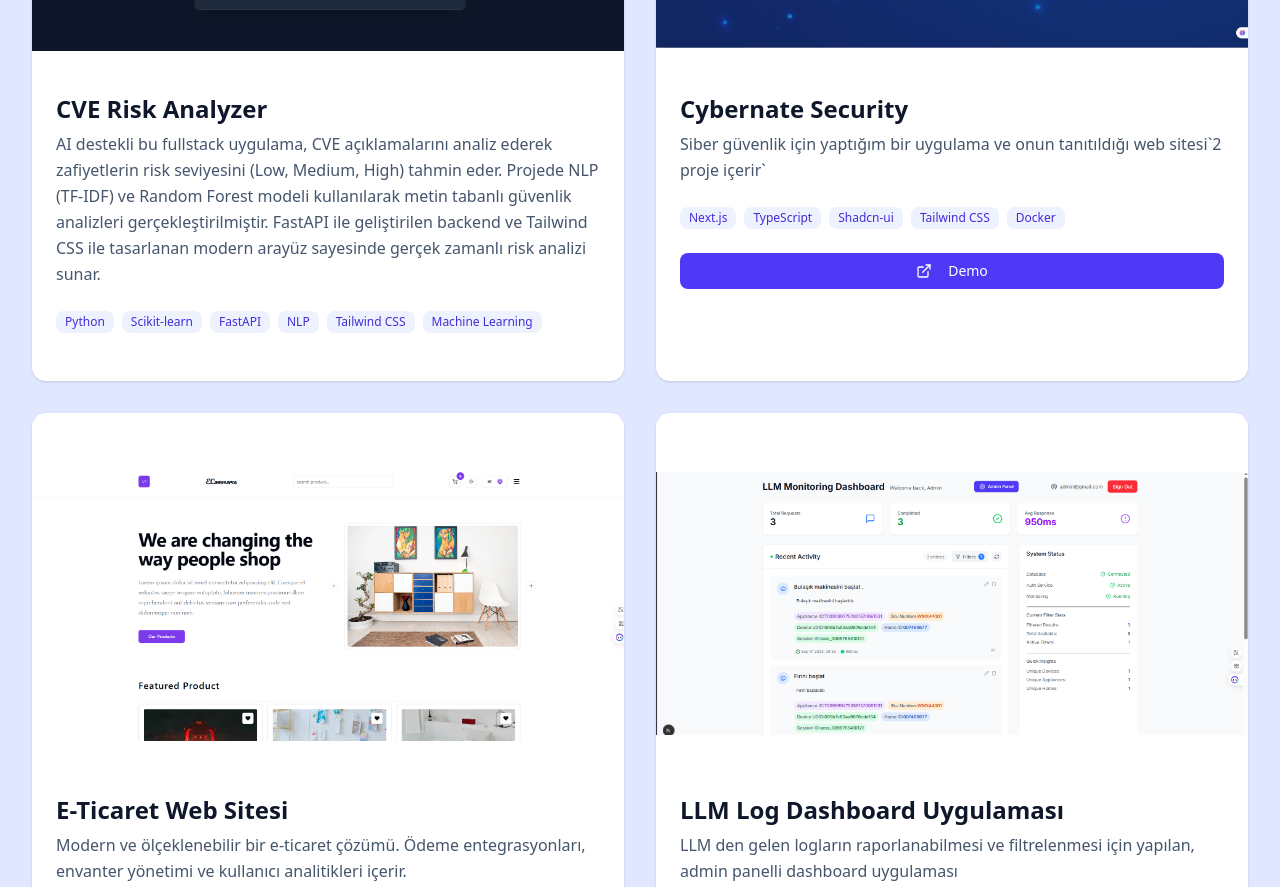
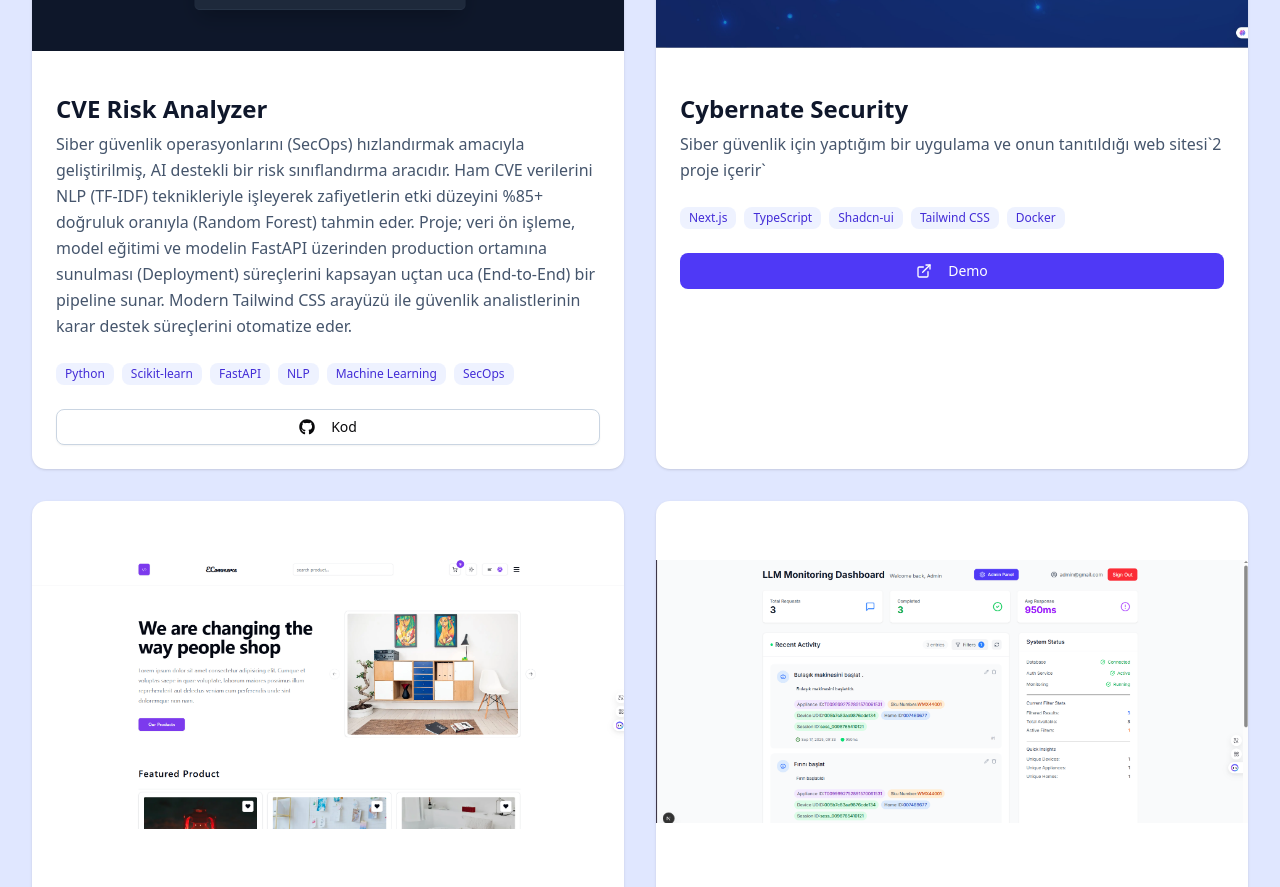
Before and after one commit to senayakagunduz/new-portfolio, a Next.js app: page / in a window 1280 px wide. Shown: the part 1304-2191 px from the top of the page. Built offline with nearby package versions, Linux system fonts and the light colour scheme.

Commit message:
new project is added

```diff
--- a/app/page.tsx
+++ b/app/page.tsx
@@ -15,13 +15,14 @@ export default function Home() {
 
   const projects = [
       {
-        id: 0,
-        title: "CVE Risk Analyzer",
-        description: "AI destekli bu fullstack uygulama, CVE açıklamalarını analiz ederek zafiyetlerin risk seviyesini (Low, Medium, High) tahmin eder. Projede NLP (TF-IDF) ve Random Forest modeli kullanılarak metin tabanlı güvenlik analizleri gerçekleştirilmiştir. FastAPI ile geliştirilen backend ve Tailwind CSS ile tasarlanan modern arayüz sayesinde gerçek zamanlı risk analizi sunar.",
-        image: "/cve-risk-analyzer.png",
-        tags: ["Python", "Scikit-learn", "FastAPI", "NLP", "Tailwind CSS", "Machine Learning"],
-        demo: "-",
-        year: "2026"
+      id: 0,
+      title: "CVE Risk Analyzer",
+      description: "Siber güvenlik operasyonlarını (SecOps) hızlandırmak amacıyla geliştirilmiş, AI destekli bir risk sınıflandırma aracıdır. Ham CVE verilerini NLP (TF-IDF) teknikleriyle işleyerek zafiyetlerin etki düzeyini %85+ doğruluk oranıyla (Random Forest) tahmin eder. Proje; veri ön işleme, model eğitimi ve modelin FastAPI üzerinden production ortamına sunulması (Deployment) süreçlerini kapsayan uçtan uca (End-to-End) bir pipeline sunar. Modern Tailwind CSS arayüzü ile güvenlik analistlerinin karar destek süreçlerini otomatize eder.",
+      image: "/cve-risk-analyzer.png",
+      tags: ["Python", "Scikit-learn", "FastAPI", "NLP", "Machine Learning", "SecOps"],
+      github: "https://github.com/senayakagunduz/CVE-Risk-Analyzer",
+      demo: "-",
+      year: "2026"
     },
      {
       id: 1,
```
